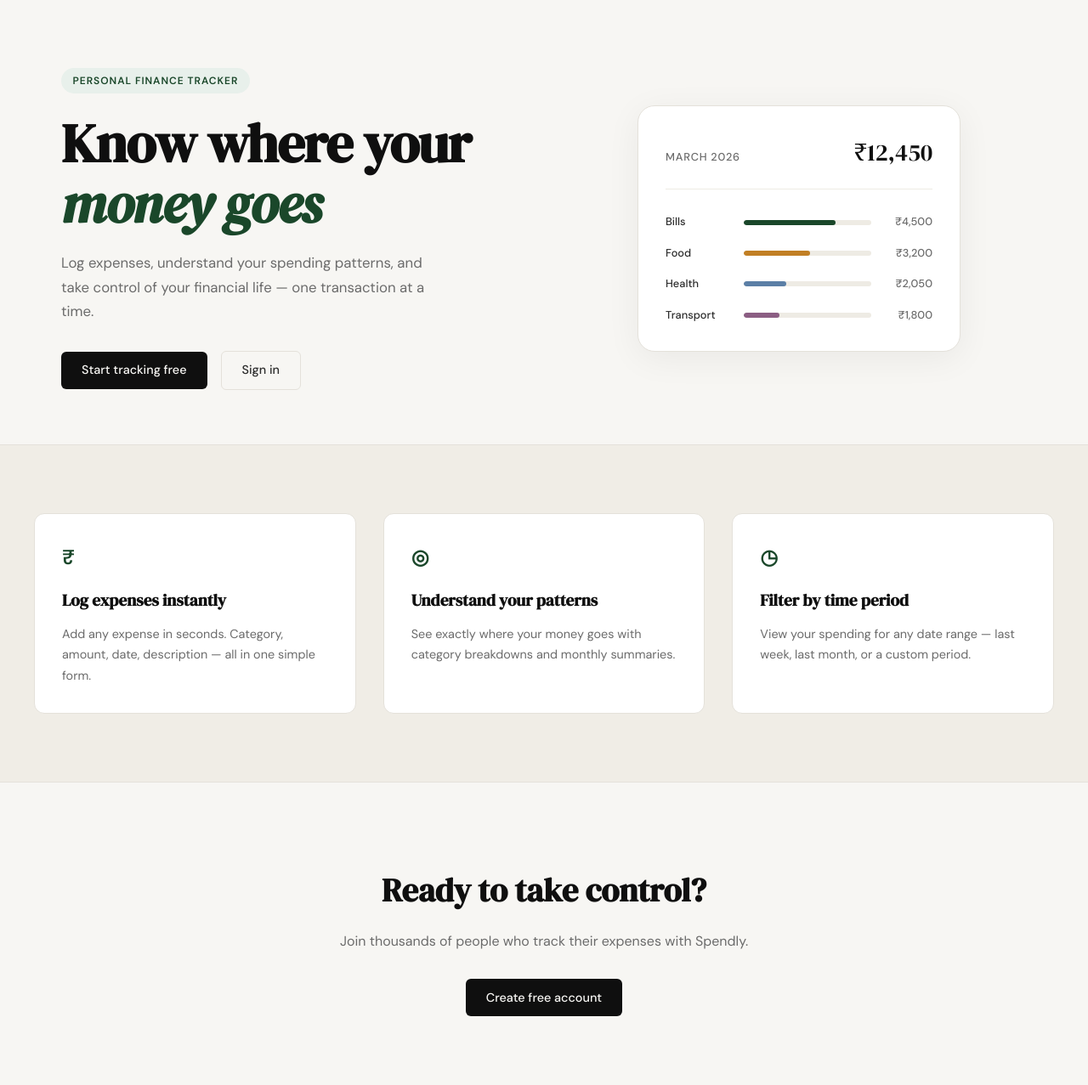
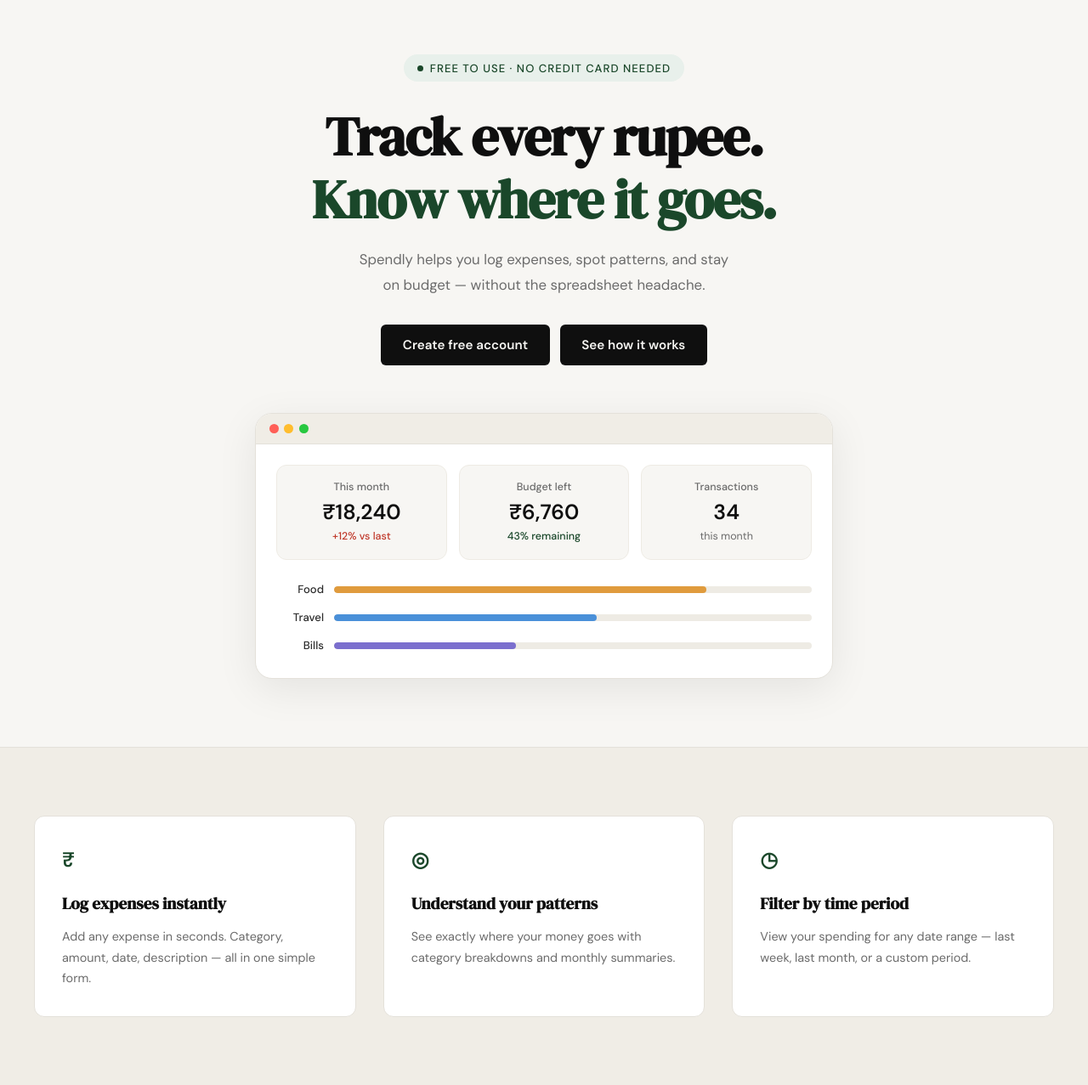
Before and after one commit to mgupta2004/Spendly, a Flask app: page / in a window 1280 px wide. Shown: the part 61-1338 px from the top of the page at 85% size. Run offline with Flask 3, Linux system fonts and the light colour scheme.

Commit message:
landing: chapter 4 changes

```diff
--- /dev/null
+++ b/static/css/landing.css
@@ -0,0 +1,273 @@
+/* ------------------------------------------------------------------ */
+/* Hero — centered layout                                              */
+/* ------------------------------------------------------------------ */
+
+.hero {
+    display: flex;
+    flex-direction: column;
+    align-items: center;
+    text-align: center;
+    padding: 4rem 2rem 5rem;
+    max-width: 860px;
+    margin: 0 auto;
+
+    /* override the two-column grid from style.css */
+    grid-template-columns: unset;
+    gap: unset;
+}
+
+.hero-badge {
+    display: inline-flex;
+    align-items: center;
+    gap: 0.5rem;
+    background: var(--accent-light);
+    color: var(--accent);
+    font-size: 0.82rem;
+    font-weight: 500;
+    padding: 0.35rem 1rem;
+    border-radius: 999px;
+    margin-bottom: 1.75rem;
+}
+
+.hero-badge-dot {
+    width: 7px;
+    height: 7px;
+    border-radius: 50%;
+    background: var(--accent);
+    flex-shrink: 0;
+}
+
+.hero-title {
+    font-family: var(--font-display);
+    font-size: clamp(2.6rem, 6vw, 4rem);
+    line-height: 1.15;
+    letter-spacing: -0.02em;
+    color: var(--ink);
+    margin-bottom: 1.25rem;
+
+    /* reset italic style from old hero */
+    font-style: normal;
+}
+
+.hero-title-accent {
+    color: var(--accent);
+    font-style: normal;
+}
+
+.hero-subtitle {
+    font-size: 1.05rem;
+    color: var(--ink-muted);
+    line-height: 1.75;
+    max-width: 580px;
+    margin-bottom: 2rem;
+}
+
+.hero-actions {
+    display: flex;
+    gap: 0.75rem;
+    justify-content: center;
+    margin-bottom: 3.5rem;
+}
+
+.hero-btn-primary {
+    display: inline-block;
+    background: var(--ink);
+    color: var(--paper);
+    padding: 0.75rem 1.6rem;
+    border-radius: var(--radius-sm);
+    font-family: var(--font-body);
+    font-size: 0.95rem;
+    font-weight: 600;
+    text-decoration: none;
+    transition: background 0.2s;
+}
+
+.hero-btn-primary:hover { background: var(--accent); }
+
+/* ------------------------------------------------------------------ */
+/* Mockup window                                                        */
+/* ------------------------------------------------------------------ */
+
+.hero-mockup {
+    width: 100%;
+    max-width: 680px;
+    background: var(--paper-card);
+    border: 1px solid var(--border);
+    border-radius: var(--radius-lg);
+    box-shadow: 0 12px 48px rgba(0, 0, 0, 0.08);
+    overflow: hidden;
+}
+
+.mockup-titlebar {
+    display: flex;
+    align-items: center;
+    gap: 0.4rem;
+    padding: 0.75rem 1rem;
+    background: var(--paper-warm);
+    border-bottom: 1px solid var(--border);
+}
+
+.titlebar-dot {
+    width: 11px;
+    height: 11px;
+    border-radius: 50%;
+}
+
+.dot-red    { background: #ff5f57; }
+.dot-yellow { background: #ffbd2e; }
+.dot-green  { background: #28c840; }
+
+.mockup-body {
+    padding: 1.5rem;
+    display: flex;
+    flex-direction: column;
+    gap: 1.25rem;
+}
+
+/* ------------------------------------------------------------------ */
+/* Stat cards row                                                       */
+/* ------------------------------------------------------------------ */
+
+.mockup-stats {
+    display: grid;
+    grid-template-columns: repeat(3, 1fr);
+    gap: 0.875rem;
+}
+
+.stat-card {
+    background: var(--paper);
+    border: 1px solid var(--border-soft);
+    border-radius: var(--radius-md);
+    padding: 1rem 1.1rem;
+    display: flex;
+    flex-direction: column;
+    gap: 0.25rem;
+}
+
+.stat-label {
+    font-size: 0.78rem;
+    color: var(--ink-muted);
+    font-weight: 500;
+}
+
+.stat-value {
+    font-size: 1.55rem;
+    font-weight: 700;
+    color: var(--ink);
+    line-height: 1.2;
+}
+
+.stat-change--up  { font-size: 0.78rem; font-weight: 500; color: #c0392b; }
+.stat-change--ok  { font-size: 0.78rem; font-weight: 500; color: var(--accent); }
+.stat-note        { font-size: 0.78rem; color: var(--ink-muted); }
+
+/* ------------------------------------------------------------------ */
+/* Bar rows                                                             */
+/* ------------------------------------------------------------------ */
+
+.mockup-bars {
+    display: flex;
+    flex-direction: column;
+    gap: 0.75rem;
+    padding: 0.25rem 0;
+}
+
+.mockup-bar-row {
+    display: grid;
+    grid-template-columns: 56px 1fr;
+    align-items: center;
+    gap: 0.75rem;
+}
+
+.mockup-bar-label {
+    font-size: 0.82rem;
+    font-weight: 500;
+    color: var(--ink-soft);
+    text-align: right;
+}
+
+.mockup-bar-track {
+    height: 8px;
+    background: var(--border-soft);
+    border-radius: 999px;
+    overflow: hidden;
+}
+
+.mockup-bar {
+    height: 100%;
+    border-radius: 999px;
+}
+
+.mockup-bar--orange { background: #e09b3d; }
+.mockup-bar--blue   { background: #4a90d9; }
+.mockup-bar--indigo { background: #7b6fce; }
+
+/* ------------------------------------------------------------------ */
+/* Video modal                                                          */
+/* ------------------------------------------------------------------ */
+
+.vmodal-overlay {
+    display: none;
+    position: fixed;
+    inset: 0;
+    background: rgba(0, 0, 0, 0.7);
+    z-index: 1000;
+    align-items: center;
+    justify-content: center;
+    padding: 1.5rem;
+}
+
+.vmodal-overlay.is-open {
+    display: flex;
+}
+
+.vmodal-box {
+    position: relative;
+    width: 100%;
+    max-width: 820px;
+    background: var(--ink);
+    border-radius: var(--radius-lg);
+    overflow: hidden;
+    box-shadow: 0 24px 80px rgba(0, 0, 0, 0.5);
+}
+
+.vmodal-close {
+    position: absolute;
+    top: 0.75rem;
+    right: 0.875rem;
+    background: none;
+    border: none;
+    color: var(--paper);
+    font-size: 1.75rem;
+    line-height: 1;
+    cursor: pointer;
+    z-index: 1;
+    opacity: 0.7;
+    transition: opacity 0.15s;
+}
+
+.vmodal-close:hover { opacity: 1; }
+
+.vmodal-video-wrap {
+    position: relative;
+    padding-bottom: 56.25%; /* 16:9 */
+    height: 0;
+}
+
+.vmodal-video-wrap iframe {
+    position: absolute;
+    inset: 0;
+    width: 100%;
+    height: 100%;
+}
+
+/* ------------------------------------------------------------------ */
+/* Responsive                                                           */
+/* ------------------------------------------------------------------ */
+
+@media (max-width: 600px) {
+    .hero { padding: 3rem 1rem 4rem; }
+    .hero-subtitle br { display: none; }
+    .mockup-stats { grid-template-columns: 1fr; }
+    .hero-actions { flex-direction: column; align-items: center; }
+}
--- a/templates/landing.html
+++ b/templates/landing.html
@@ -2,59 +2,72 @@
 
 {% block title %}Spendly — Track Every Rupee{% endblock %}
 
+{% block head %}
+<link rel="stylesheet" href="{{ url_for('static', filename='css/landing.css') }}">
+{% endblock %}
+
 {% block content %}
 
 <section class="hero">
-    <div class="hero-inner">
-        <div class="hero-badge">Personal Finance Tracker</div>
-        <h1 class="hero-title">
-            Know where your<br>
-            <em>money goes</em>
-        </h1>
-        <p class="hero-subtitle">
-            Log expenses, understand your spending patterns,
-            and take control of your financial life —
-            one transaction at a time.
-        </p>
-        <div class="hero-actions">
-            <a href="{{ url_for('register') }}" class="btn-primary">Start tracking free</a>
-            <a href="{{ url_for('login') }}" class="btn-ghost">Sign in</a>
+    <div class="hero-badge">
+        <span class="hero-badge-dot"></span>
+        Free to use · No credit card needed
+    </div>
+    <h1 class="hero-title">
+        Track every rupee.<br>
+        <span class="hero-title-accent">Know where it goes.</span>
+    </h1>
+    <p class="hero-subtitle">
+        Spendly helps you log expenses, spot patterns, and stay<br>
+        on budget — without the spreadsheet headache.
+    </p>
+    <div class="hero-actions">
+        <a href="{{ url_for('register') }}" class="hero-btn-primary">Create free account</a>
+        <a href="#" id="how-it-works-btn" class="hero-btn-primary">See how it works</a>
+    </div>
+
+    <div class="hero-mockup">
+        <div class="mockup-titlebar">
+            <span class="titlebar-dot dot-red"></span>
+            <span class="titlebar-dot dot-yellow"></span>
+            <span class="titlebar-dot dot-green"></span>
         </div>
-    </div>
-    <div class="hero-visual">
-        <div class="mock-card">
-            <div class="mock-card-header">
-                <span class="mock-label">March 2026</span>
-                <span class="mock-total">₹12,450</span>
+        <div class="mockup-body">
+            <div class="mockup-stats">
+                <div class="stat-card">
+                    <span class="stat-label">This month</span>
+                    <span class="stat-value">₹18,240</span>
+                    <span class="stat-change stat-change--up">+12% vs last</span>
+                </div>
+                <div class="stat-card">
+                    <span class="stat-label">Budget left</span>
+                    <span class="stat-value">₹6,760</span>
+                    <span class="stat-change stat-change--ok">43% remaining</span>
+                </div>
+                <div class="stat-card">
+                    <span class="stat-label">Transactions</span>
+                    <span class="stat-value">34</span>
+                    <span class="stat-note">this month</span>
+                </div>
             </div>
-            <div class="mock-bars">
-                <div class="mock-bar-row">
-                    <span class="mock-cat">Bills</span>
-                    <div class="mock-bar-track">
-                        <div class="mock-bar" style="width: 72%"></div>
+            <div class="mockup-bars">
+                <div class="mockup-bar-row">
+                    <span class="mockup-bar-label">Food</span>
+                    <div class="mockup-bar-track">
+                        <div class="mockup-bar mockup-bar--orange" style="width: 78%"></div>
                     </div>
-                    <span class="mock-amt">₹4,500</span>
                 </div>
-                <div class="mock-bar-row">
-                    <span class="mock-cat">Food</span>
-                    <div class="mock-bar-track">
-                        <div class="mock-bar mock-bar-2" style="width: 52%"></div>
+                <div class="mockup-bar-row">
+                    <span class="mockup-bar-label">Travel</span>
+                    <div class="mockup-bar-track">
+                        <div class="mockup-bar mockup-bar--blue" style="width: 55%"></div>
                     </div>
-                    <span class="mock-amt">₹3,200</span>
                 </div>
-                <div class="mock-bar-row">
-                    <span class="mock-cat">Health</span>
-                    <div class="mock-bar-track">
-                        <div class="mock-bar mock-bar-3" style="width: 33%"></div>
+                <div class="mockup-bar-row">
+                    <span class="mockup-bar-label">Bills</span>
+                    <div class="mockup-bar-track">
+                        <div class="mockup-bar mockup-bar--indigo" style="width: 38%"></div>
                     </div>
-                    <span class="mock-amt">₹2,050</span>
-                </div>
-                <div class="mock-bar-row">
-                    <span class="mock-cat">Transport</span>
-                    <div class="mock-bar-track">
-                        <div class="mock-bar mock-bar-4" style="width: 28%"></div>
-                    </div>
-                    <span class="mock-amt">₹1,800</span>
                 </div>
             </div>
         </div>
@@ -89,4 +102,62 @@
     </div>
 </section>
 
+<!-- Video modal -->
+<div id="video-modal" class="vmodal-overlay" aria-hidden="true">
+    <div class="vmodal-box" role="dialog" aria-modal="true" aria-label="How it works video">
+        <button class="vmodal-close" id="vmodal-close" aria-label="Close">&times;</button>
+        <div class="vmodal-video-wrap">
+            <iframe
+                id="vmodal-iframe"
+                data-src="https://www.youtube.com/embed/dQw4w9WgXcQ?enablejsapi=1"
+                src=""
+                title="How Spendly works"
+                frameborder="0"
+                allow="accelerometer; autoplay; clipboard-write; encrypted-media; gyroscope; picture-in-picture"
+                allowfullscreen>
+            </iframe>
+        </div>
+    </div>
+</div>
+
 {% endblock %}
+
+{% block scripts %}
+<script>
+(function () {
+    const overlay  = document.getElementById('video-modal');
+    const iframe   = document.getElementById('vmodal-iframe');
+    const openBtn  = document.getElementById('how-it-works-btn');
+    const closeBtn = document.getElementById('vmodal-close');
+
+    function openModal() {
+        iframe.src = iframe.dataset.src;
+        overlay.setAttribute('aria-hidden', 'false');
+        overlay.classList.add('is-open');
+        document.body.style.overflow = 'hidden';
+    }
+
+    function closeModal() {
+        overlay.classList.remove('is-open');
+        overlay.setAttribute('aria-hidden', 'true');
+        iframe.src = '';           // stops the video immediately
+        document.body.style.overflow = '';
+    }
+
+    openBtn.addEventListener('click', function (e) {
+        e.preventDefault();
+        openModal();
+    });
+
+    closeBtn.addEventListener('click', closeModal);
+
+    overlay.addEventListener('click', function (e) {
+        if (e.target === overlay) closeModal();   // click on backdrop only
+    });
+
+    document.addEventListener('keydown', function (e) {
+        if (e.key === 'Escape' && overlay.classList.contains('is-open')) closeModal();
+    });
+}());
+</script>
+{% endblock %}
```
